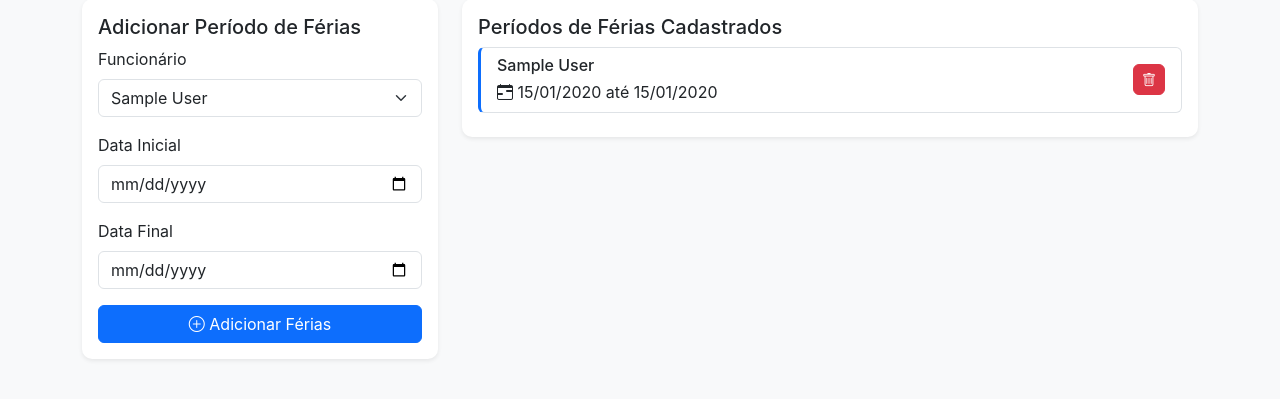
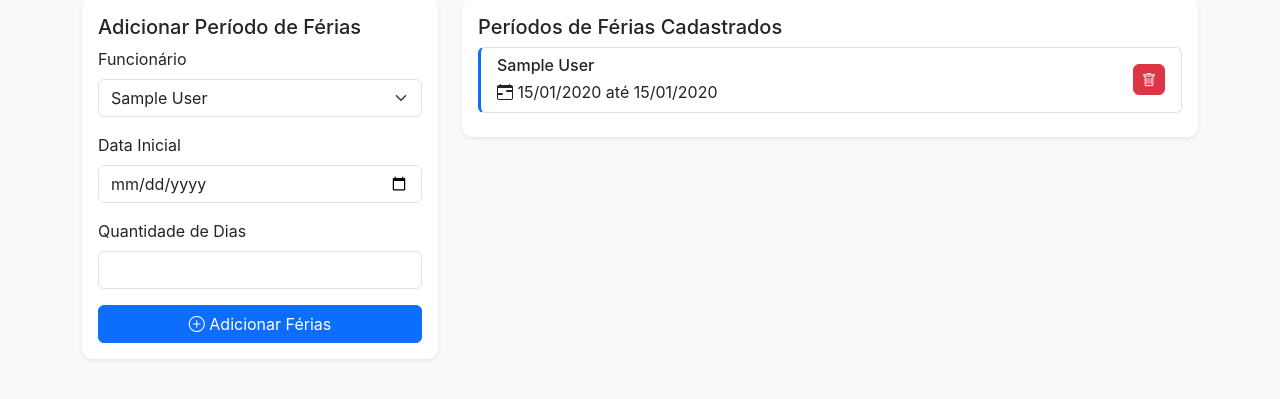
Before and after one commit to Corolario/ferias, a Flask app: page /ferias in a window 1280 px wide. Shown: the part 143-542 px from the top of the page. Run offline with Flask 3, Linux system fonts and the light colour scheme; a user stored in the database is signed in; tables that the repository leaves empty hold one stand-in row (values such as "Sample post"); some libraries are stand-ins or nearby versions.

Commit message:
Remover efeito hover dos cards, alterar cadastro de férias e migrar para Bootstrap-Flask
- Remove o efeito hover (translateY) dos cards para mantê-los fixos
- Altera o formulário de cadastro de férias para usar data inicial + quantidade de dias ao invés de data final
- Calcula automaticamente a data final baseado na quantidade de dias informada
- Migra de Bootstrap via CDN para Bootstrap-Flask 2.5.0 para melhor integração
- Atualiza requirements.txt com Bootstrap-Flask==2.5.0

```diff
--- a/app.py
+++ b/app.py
@@ -3,6 +3,7 @@ Aplicação Flask para Gerenciamento de Férias
 """
 from flask import Flask, render_template, request, redirect, url_for, session, flash
 from flask_wtf.csrf import CSRFProtect
+from flask_bootstrap import Bootstrap5
 from datetime import date, datetime, timedelta
 from functools import wraps
 import os
@@ -24,6 +25,9 @@ app.config['PERMANENT_SESSION_LIFETIME'] = timedelta(hours=2)
 
 # Proteção CSRF
 csrf = CSRFProtect(app)
+
+# Inicializar Bootstrap
+bootstrap = Bootstrap5(app)
 
 # Inicializar banco de dados
 models.init_db()
@@ -191,29 +195,33 @@ def ferias():
     if request.method == 'POST':
         employee_id = request.form.get('employee_id')
         start_date = request.form.get('start_date')
-        end_date = request.form.get('end_date')
+        days = request.form.get('days')
 
         # Validações
-        if not employee_id or not start_date or not end_date:
+        if not employee_id or not start_date or not days:
             flash('Todos os campos são obrigatórios', 'danger')
             return redirect(url_for('ferias'))
 
-        # Converter datas do formato aaaa-mm-dd
+        # Converter data e calcular data final
         try:
             start_obj = datetime.strptime(start_date, '%Y-%m-%d').date()
-            end_obj = datetime.strptime(end_date, '%Y-%m-%d').date()
+            days_int = int(days)
 
-            # Validações de data
-            if start_obj > end_obj:
-                flash('Data inicial deve ser anterior ou igual à data final', 'danger')
-            elif (end_obj - start_obj).days > 365:
+            # Validações
+            if days_int < 1:
+                flash('Quantidade de dias deve ser pelo menos 1', 'danger')
+            elif days_int > 365:
                 flash('Período de férias não pode ser maior que 365 dias', 'danger')
-            elif models.add_vacation(employee_id, start_obj, end_obj):
-                flash('Férias adicionadas com sucesso!', 'success')
             else:
-                flash('Erro ao adicionar férias', 'danger')
+                # Calcular data final (se são 5 dias, vai do dia 1 ao dia 5)
+                end_obj = start_obj + timedelta(days=days_int - 1)
+
+                if models.add_vacation(employee_id, start_obj, end_obj):
+                    flash('Férias adicionadas com sucesso!', 'success')
+                else:
+                    flash('Erro ao adicionar férias', 'danger')
         except ValueError:
-            flash('Formato de data inválido', 'danger')
+            flash('Formato de data ou quantidade de dias inválido', 'danger')
 
         return redirect(url_for('ferias'))
 
--- a/requirements.txt
+++ b/requirements.txt
@@ -1,6 +1,7 @@
 # Flask e dependências
 Flask==3.1.0
 Werkzeug==3.1.3
+Bootstrap-Flask==2.5.0
 
 # Data processing
 pandas==2.2.3
--- a/static/css/style.css
+++ b/static/css/style.css
@@ -10,11 +10,6 @@ body {
 .card {
     border: none;
     border-radius: 10px;
-    transition: transform 0.2s;
-}
-
-.card:hover {
-    transform: translateY(-2px);
 }
 
 /* Navbar */
--- a/templates/base.html
+++ b/templates/base.html
@@ -6,7 +6,7 @@
     <title>{% block title %}Gerenciador de Férias{% endblock %}</title>
 
     <!-- Bootstrap CSS -->
-    <link href="https://cdn.jsdelivr.net/npm/bootstrap@5.3.0/dist/css/bootstrap.min.css" rel="stylesheet">
+    {{ bootstrap.load_css() }}
     <!-- Bootstrap Icons -->
     <link rel="stylesheet" href="https://cdn.jsdelivr.net/npm/bootstrap-icons@1.11.0/font/bootstrap-icons.css">
     <!-- Custom CSS -->
@@ -88,7 +88,7 @@
     </main>
 
     <!-- Bootstrap JS -->
-    <script src="https://cdn.jsdelivr.net/npm/bootstrap@5.3.0/dist/js/bootstrap.bundle.min.js"></script>
+    {{ bootstrap.load_js() }}
     {% block scripts %}{% endblock %}
 </body>
 </html>
--- a/templates/ferias.html
+++ b/templates/ferias.html
@@ -35,9 +35,9 @@
                         </div>
 
                         <div class="mb-3">
-                            <label for="end_date" class="form-label">Data Final</label>
-                            <input type="date" class="form-control" id="end_date"
-                                   name="end_date" required>
+                            <label for="days" class="form-label">Quantidade de Dias</label>
+                            <input type="number" class="form-control" id="days"
+                                   name="days" min="1" max="365" required>
                         </div>
 
                         <div class="d-grid">
```
